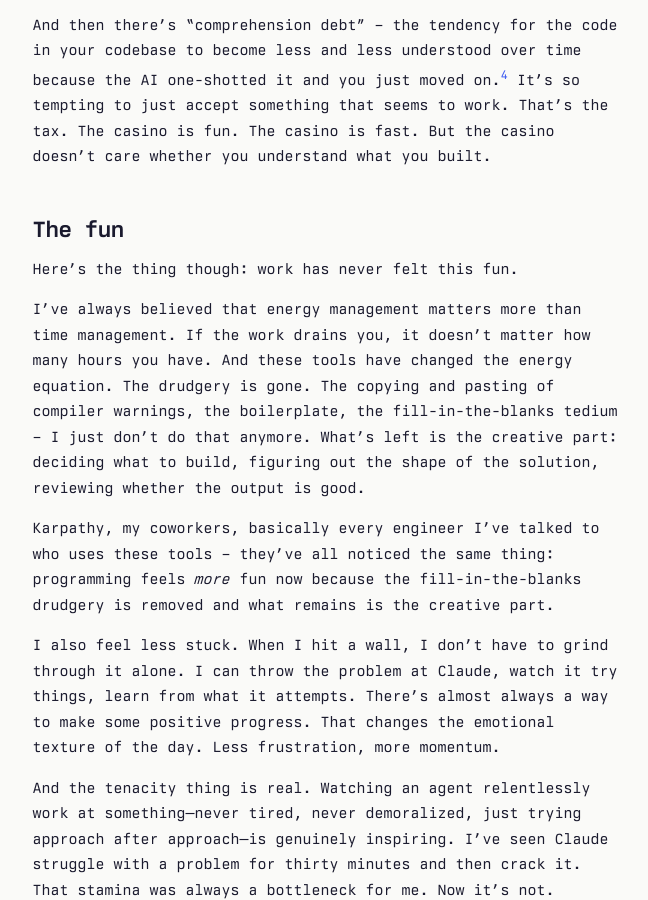
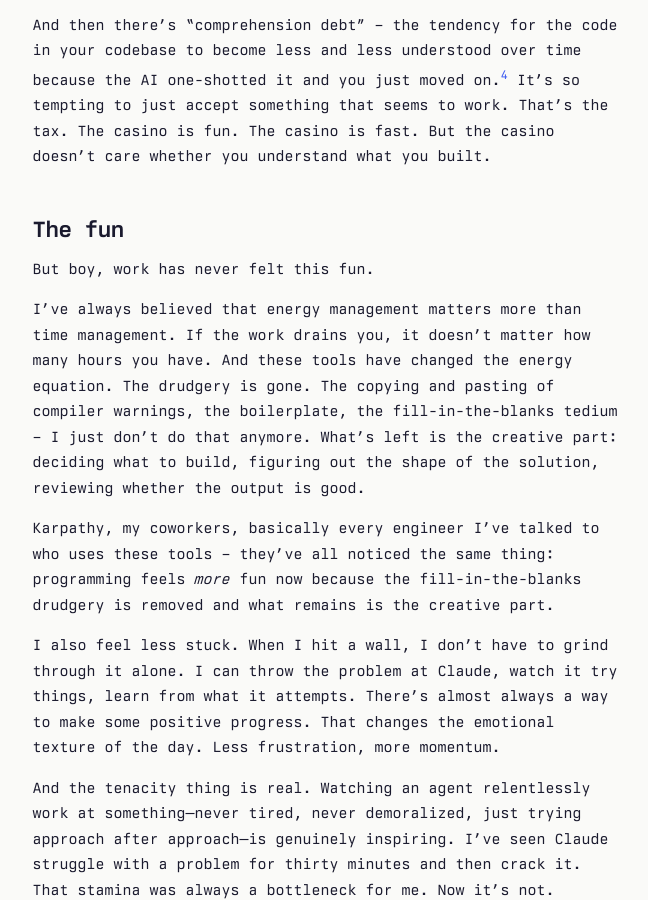
Before and after one commit to dmarticus/dmarticus.github.io, a Jekyll site: the page built from _posts/2026-02-02-spinning-the-wheel.md, in a window 1280 px wide and 900 px high, scrolled down 1237 px. Shown: the whole window, without its empty margins (165-813 px from the left). Built offline with Jekyll 4.4.1, drawn with Linux system fonts in a browser that asks for light colours.

Commit message:
more words

```diff
--- a/_posts/2026-02-02-spinning-the-wheel.md
+++ b/_posts/2026-02-02-spinning-the-wheel.md
@@ -25,7 +25,7 @@ And then there's "comprehension debt" – the tendency for the code in your code
 
 ## The fun
 
-Here's the thing though: work has never felt this fun.
+But boy, work has never felt this fun.
 
 I've always believed that energy management matters more than time management. If the work drains you, it doesn't matter how many hours you have. And these tools have changed the energy equation. The drudgery is gone. The copying and pasting of compiler warnings, the boilerplate, the fill-in-the-blanks tedium – I just don't do that anymore. What's left is the creative part: deciding what to build, figuring out the shape of the solution, reviewing whether the output is good.
 
```
